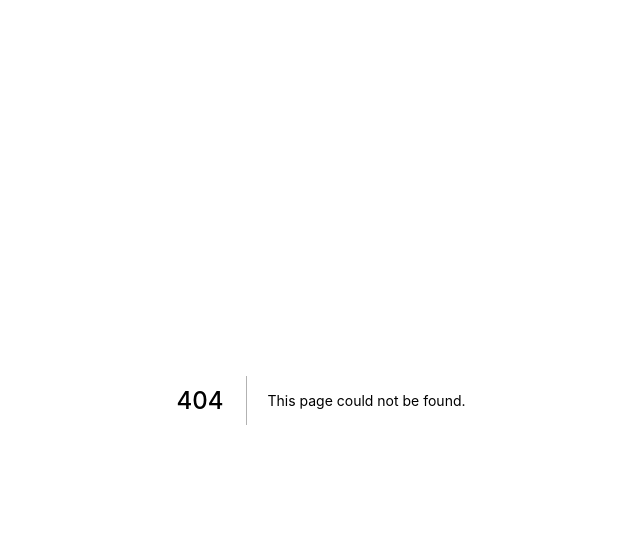
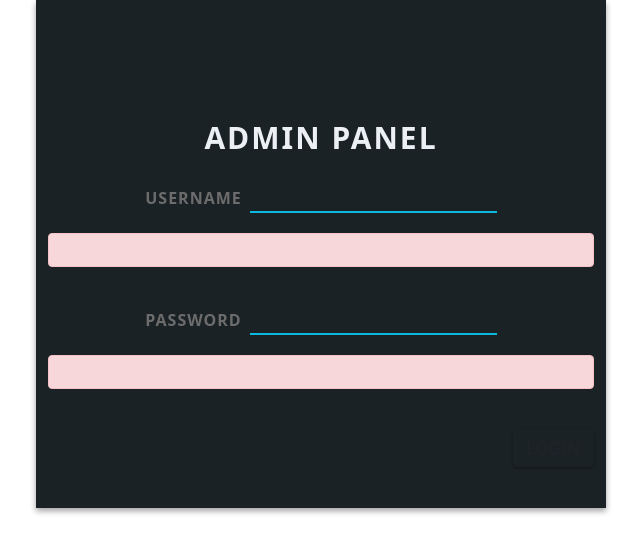
Before and after one commit to Giangvp99/nextjs, a Next.js app: page /login in a window 1280 px wide. Before the commit this address had no page. Shown: the top 552 px of the page, without its empty margins (319-959 px from the left). Built offline with nearby package versions, Linux system fonts and the light colour scheme; no server answers; the database is empty.

Commit message:
login feature

```diff
--- /dev/null
+++ b/models/users.js
@@ -0,0 +1,23 @@
+import mongoose from 'mongoose';
+import connectDB from "../middleware/mongodb.js"
+
+connectDB()
+
+let Schema = mongoose.Schema;
+
+let userSchema = new Schema({
+    username: String,
+    passowrd: String,
+    fullname: String,
+    age: Number,
+    phone: String,
+    email: String,
+    address: String,
+    isAdmin: Boolean
+});
+
+mongoose.models = {};
+
+let User = mongoose.model('User', userSchema, 'users')
+
+export default User;
--- /dev/null
+++ b/pages/api/users/index.js
@@ -0,0 +1,5 @@
+import User from '../../../models/users.js';
+export default async function handler(req, res) {
+    let users = await User.find()
+    res.json(users)
+};
--- /dev/null
+++ b/pages/login/index.js
@@ -0,0 +1,94 @@
+import React, { useState } from "react";
+import {Alert} from "react-bootstrap"
+import styles from "../../styles/login.module.scss";
+
+export default function Login({ users }) {
+    const [username, setUsername] = useState("");
+    const [password, setPassword] = useState("");
+    const [usernameError, setUsernameError] = useState("");
+    const [passwordError, setPasswordError] = useState("");
+
+    const handleInput = (e) => {
+        e.preventDefault();
+        if (users.findIndex(a => a.username == username) != -1) {
+            if (users.findIndex(a => a.password == password) != -1) {
+                console.log(true)
+            }
+            else
+                setPasswordError("password error!")
+        }
+        else
+            setUsernameError("username error!")
+    };
+
+    return (
+        <div className={`container`}>
+            <div className="row">
+                <div className="col-lg-3 col-md-2"></div>
+                <div className={`col-lg-6 col-md-8 ${styles["login-box"]}`}>
+                    <div className={`col-lg-12 ${styles["login-key"]}`}>
+                        <i className="fa fa-key" aria-hidden="true"></i>
+                    </div>
+                    <div className={`col-lg-12 ${styles["login-title"]}`}>ADMIN PANEL</div>
+
+                    <div className="col-lg-12 login-form">
+                        <div className={`col-lg-12 ${styles["login-form"]}`}>
+                            <form>
+                                <div className={`${styles["form-group"]}`}>
+                                    <label className={`${styles["form-control-label"]} me-2`}>USERNAME</label>
+                                    <input
+                                        type="text"
+                                        className={`${styles["form-control-login"]} ${styles.username}`}
+                                        onChange={(e) => setUsername(e.target.value)}
+                                    />
+                                    <Alert variant="danger">
+                                        {usernameError}
+                                    </Alert>
+                                </div>
+                                <div className={`${styles["form-group"]}`}>
+                                    <label className={`${styles["form-control-label"]} me-2`}>PASSWORD</label>
+                                    <input
+                                        type="password"
+                                        className={`${styles["form-control-login"]} ${styles.password}`}
+                                        onChange={(e) => setPassword(e.target.value)}
+                                    />
+                                    <Alert variant="danger">
+                                        {passwordError}
+                                    </Alert>
+                                </div>
+
+                                <div className="col-lg-12 pb-3">
+                                    <div className={`col-lg-12 ${styles["login-button"]}`}>
+                                        <button
+                                            type="submit"
+                                            className={`btn ${styles["btn-outline-primary"]}`}
+                                            onClick={(e) => handleInput(e)}
+                                        >
+                                            LOGIN
+                                        </button>
+                                    </div>
+                                </div>
+                            </form>
+                        </div>
+                    </div>
+                    <div className="col-lg-3 col-md-2"></div>
+                </div>
+            </div>
+        </div>
+    );
+}
+
+export async function getStaticProps() {
+    let res = await fetch('http://localhost:3000/api/users')
+    const users = await res.json()
+
+    if (!users) {
+        return {
+            notFound: true,
+        }
+    }
+
+    return {
+        props: { users, }, // will be passed to the page component as props
+    }
+}
--- /dev/null
+++ b/styles/login.module.scss
@@ -0,0 +1,113 @@
+.login-box {
+    margin-top: 75px;
+    height: auto;
+    background: #1A2226;
+    text-align: center;
+    box-shadow: 0 3px 6px rgba(0, 0, 0, 0.16), 0 3px 6px rgba(0, 0, 0, 0.23);
+}
+
+.login-key {
+    height: 100px;
+    font-size: 80px;
+    line-height: 100px;
+    /* background: -webkit-linear-gradient(#27EF9F, #0DB8DE); */
+    // -webkit-background-clip: text;
+    -webkit-text-fill-color: transparent;
+}
+
+.login-title {
+    margin-top: 15px;
+    text-align: center;
+    font-size: 30px;
+    letter-spacing: 2px;
+    margin-top: 15px;
+    font-weight: bold;
+    color: #ECF0F5;
+}
+
+.login-form {
+    margin-top: 25px;
+    /* text-align: left; */
+input:focus {
+    outline: none;
+    box-shadow: 0 0 0;
+}
+
+label {
+    margin-bottom: 0px;
+}
+}
+
+.username {
+    background-color: #1A2226;
+    border: none;
+    border-bottom: 2px solid #0DB8DE;
+    border-top: 0px;
+    border-radius: 0px;
+    font-weight: bold;
+    outline: 0;
+    margin-bottom: 20px;
+    padding-left: 0px;
+    color: #ECF0F5;
+}
+
+.password {
+    background-color: #1A2226;
+    border: none;
+    border-bottom: 2px solid #0DB8DE;
+    border-top: 0px;
+    border-radius: 0px;
+    font-weight: bold;
+    outline: 0;
+    padding-left: 0px;
+    margin-bottom: 20px;
+    color: #ECF0F5;
+}
+
+.form-group {
+    margin-bottom: 40px;
+    outline: 0px;
+}
+
+.form-control-login:focus {
+    border-color: inherit;
+    -webkit-box-shadow: none;
+    box-shadow: none;
+    border-bottom: 2px solid #0DB8DE;
+    outline: 0;
+    background-color: #1A2226;
+    color: #ECF0F5;
+}
+
+
+
+.form-control-label {
+    font-size: 16px;
+    color: #6C6C6C;
+    font-weight: bold;
+    letter-spacing: 1px;
+}
+
+.btn-outline-primary {
+    border-color: #0DB8DE;
+    color: #0DB8DE;
+    border-radius: 0px;
+    font-weight: bold;
+    letter-spacing: 1px;
+    box-shadow: 0 1px 3px rgba(0, 0, 0, 0.12), 0 1px 2px rgba(0, 0, 0, 0.24);
+}
+
+.btn-outline-primary:hover {
+    background-color: #0DB8DE;
+    right: 0px;
+}
+
+.login-btm {
+    float: left;
+}
+
+.login-button {
+    padding-right: 0px;
+    text-align: right;
+    margin-bottom: 25px;
+}
```
Also changed, not shown: parts/header-top/index.js (+6 -6 lines).
